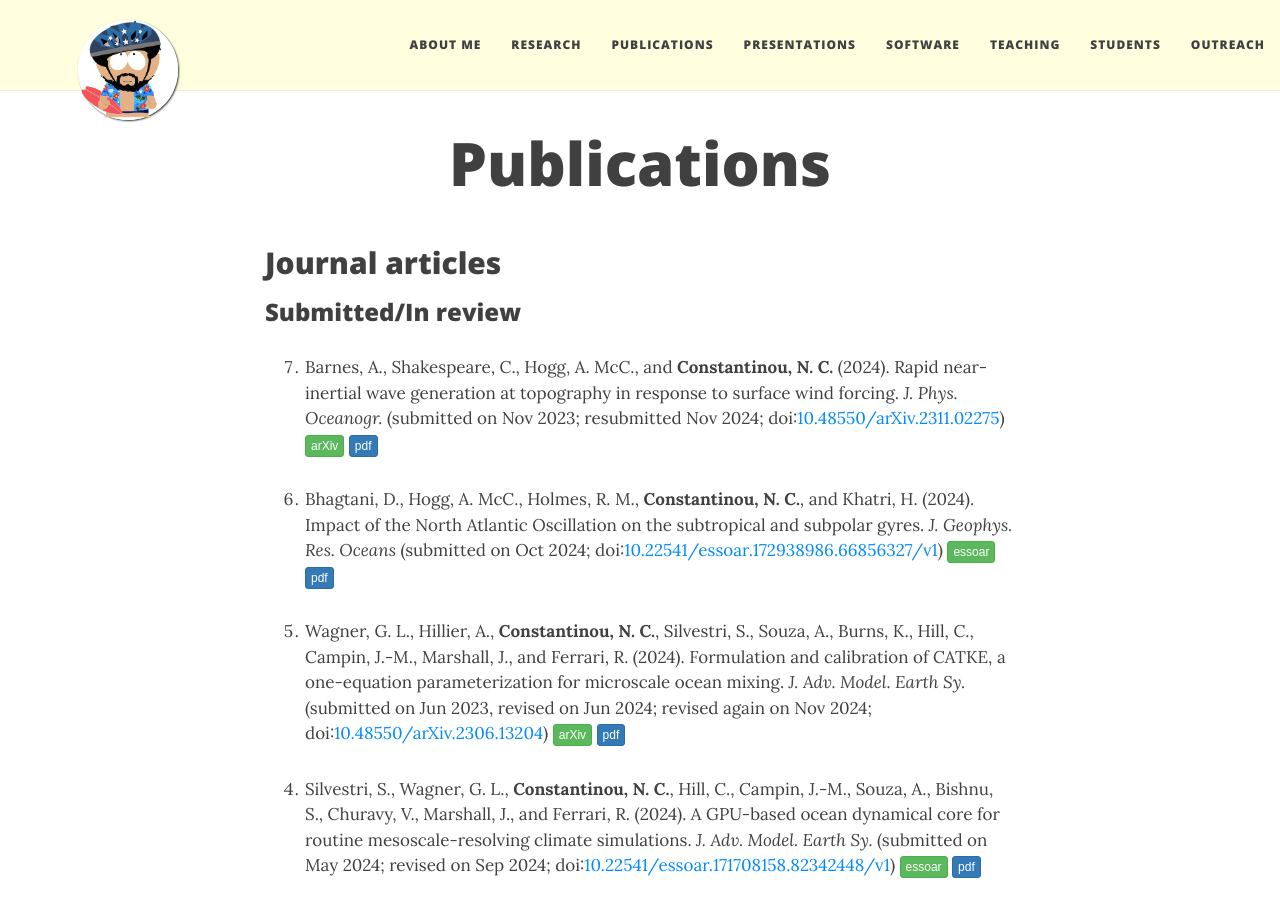
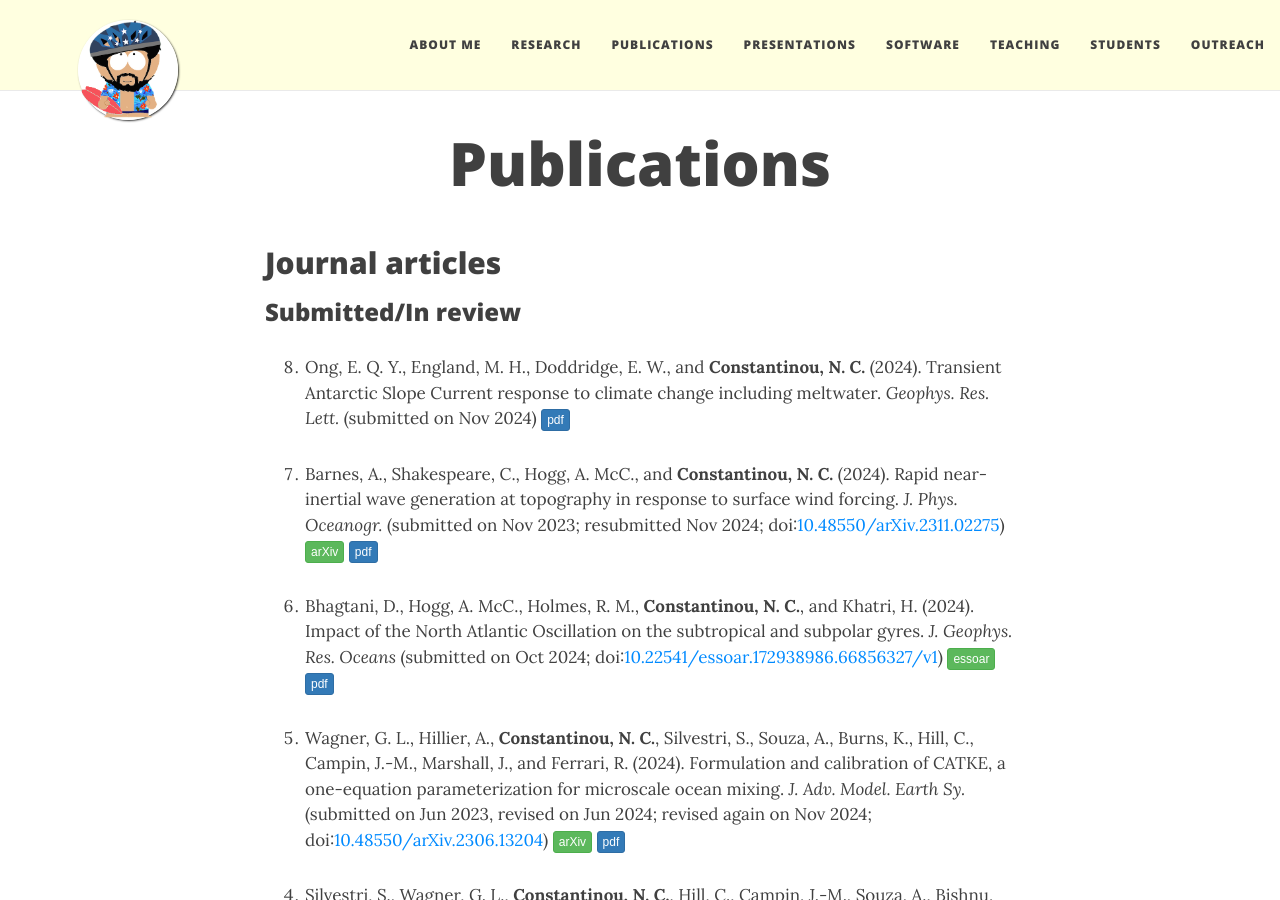
Before and after one commit to navidcy/navidcy.github.io, a Jekyll site: the page built from publications.md, in a window 1280 px wide and 900 px high. Built offline with Jekyll 4.4.1, drawn with Linux system fonts in a browser that asks for light colours; nearby versions of some CDN libraries; comment, search, counter and statistics services are not loaded.

Commit message:
add asc-meltwater submitted manuscript

```diff
--- a/publications.md
+++ b/publications.md
@@ -8,6 +8,9 @@
 ## Journal articles
 
 ### Submitted/In review
+
+0. Ong, E. Q. Y., England, M. H., Doddridge, E. W., and **Constantinou, N. C.** (2024). Transient Antarctic Slope Current response to climate change including meltwater. _Geophys. Res. Lett._ (submitted on Nov 2024) [<span class="btn btn-primary btn-xs{{end}}" style="font-family:sans-serif;">pdf</span>][asc-meltwater]
+
 
 0. Barnes, A., Shakespeare, C., Hogg, A. McC., and **Constantinou, N. C.** (2024). Rapid near-inertial wave generation at topography in response to surface wind forcing. _J. Phys. Oceanogr._ (submitted on Nov 2023; resubmitted Nov 2024; doi:[10.48550/arXiv.2311.02275](https://doi.org/10.48550/arXiv.2311.02275)) [<span class="btn btn-success btn-xs{{end}}" style="font-family:sans-serif;">arXiv</span>][arXiv:2311.02275]{:target="_blank"} [<span class="btn btn-primary btn-xs{{end}}" style="font-family:sans-serif;">pdf</span>][topographic-NIWs]
 
@@ -194,6 +197,7 @@
 [regional-mom6-docs]: https://regional-mom6.readthedocs.io/en/latest/
 [regional-mom6-JOSS-review]: https://joss.theoj.org/papers/d396435c09aae4c2f4b62cdbc1493c1e
 
+[asc-meltwater]: asc-meltwater.pdf
 [gyres-NAO]: gyres-NAO.pdf
 [mesoscale-gpu-dycore]: mesoscale-gpu-dycore.pdf
 [regional-mom6]: regional-mom6.pdf
```
Also changed, not shown: 1 other file.
